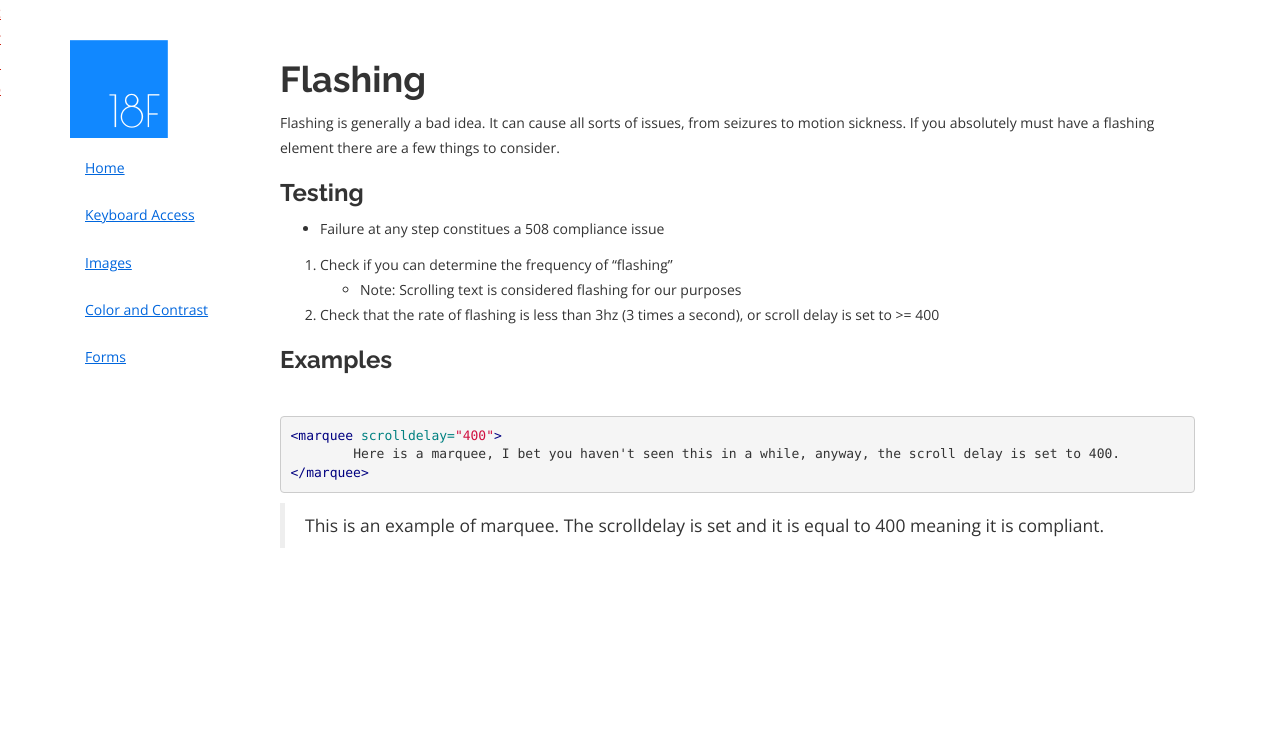
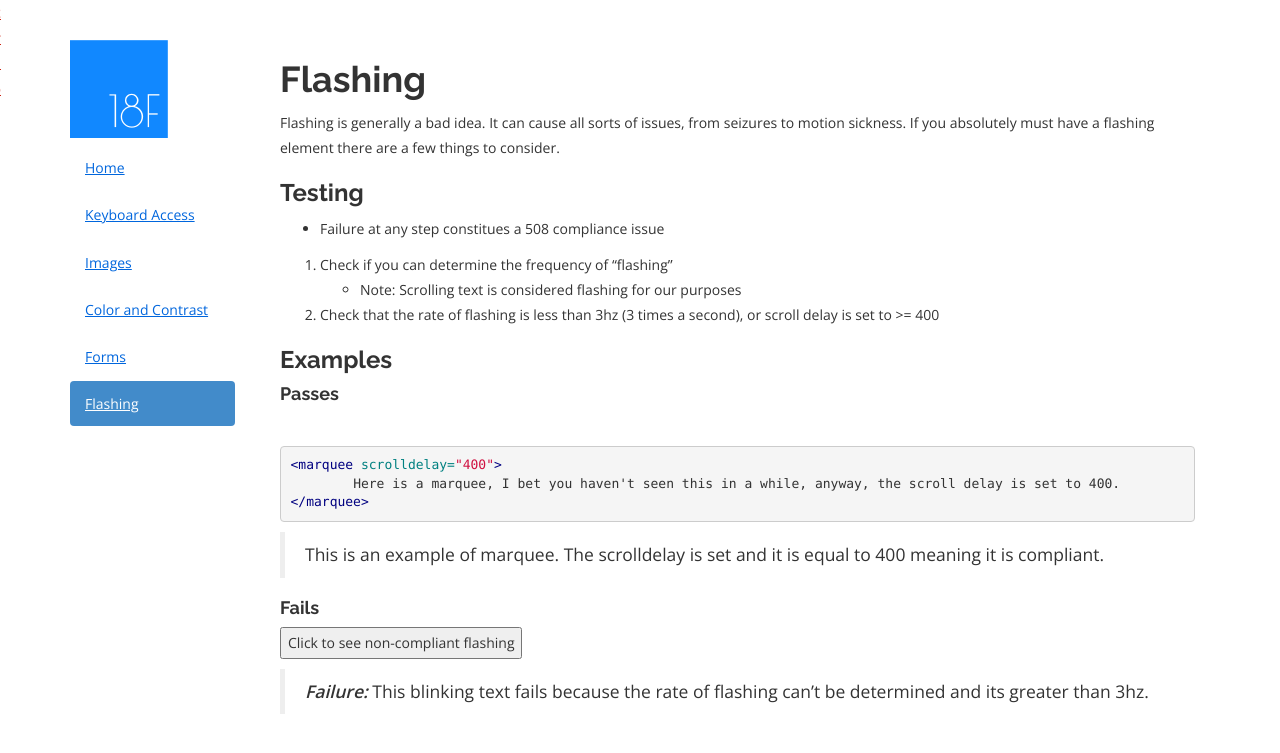
Before and after one commit to 18F/accessibility, a Jekyll site: the page built from pages/flashing.md, in a window 1280 px wide. Shown: the top 753 px of the page. Built offline with Jekyll 4.4.1, drawn with Linux system fonts in a browser that asks for light colours; nearby versions of some CDN libraries; Markdown is read by kramdown in place of the engine named in the settings.

Commit message:
Added flashing text

````diff
--- a/_includes/header.html
+++ b/_includes/header.html
@@ -94,8 +94,8 @@
             <li><a href='{{site.baseurl}}/images/'>Images</a></li>
             <li><a href='{{site.baseurl}}/color/'>Color and Contrast</a></li>
             <li><a href='{{site.baseurl}}/forms/'>Forms</a></li>
-            <!--<li><a href='{{site.baseurl}}/flashing/'>Flashing</a></li>
-            <li><a href='{{site.baseurl}}/pagetitles/'>Page Titles</a></li>
+            <li><a href='{{site.baseurl}}/flashing/'>Flashing</a></li>
+            <!--<li><a href='{{site.baseurl}}/pagetitles/'>Page Titles</a></li>
             <li><a href='{{site.baseurl}}/multimedia/'>Multimedia</a></li>
             <li><a href='{{site.baseurl}}/timeouts/'>Time Outs</a></li>
             <li><a href='{{site.baseurl}}/properties/'>Web Text Properties</a></li>
--- a/_includes/scripts.html
+++ b/_includes/scripts.html
@@ -12,3 +12,30 @@
 	});
 </script>
 {% endif %}
+
+{% if page.title == "Flashing" %}
+<script type="text/javascript">
+	$(document).ready(function(){
+		var blinking = false,
+			interval,
+			$blink = $('.blink');
+		$('#blinkbutton').click(function(){
+			if (!blinking){
+				$('#blinkbutton').html('Click to stop blinking');
+				interval = setInterval(function(){
+					$blink.toggle();
+				},200);
+				blinking = true;
+			}
+			else
+			{
+				clearInterval(interval);
+				$('#blinkbutton').html('Click to see non-compliant flashing');
+				$blink.hide();
+				blinking = false;
+			}
+		});
+
+	});
+</script>
+{% endif %}
--- a/pages/flashing.md
+++ b/pages/flashing.md
@@ -17,6 +17,8 @@
 
 ### Examples
 
+#### Passes
+
 <marquee scrolldelay = "400">Here is a marquee, I bet you haven't seen this in a while, anyway, the scroll delay is set to 400.</marquee>
 
 ```html
@@ -26,3 +28,9 @@
 ```
 
 > This is an example of marquee. The scrolldelay is set and it is equal to 400 meaning it is compliant.
+
+#### Fails
+<button type='button' id='blinkbutton'>Click to see non-compliant flashing</button>
+<span class='blink' style='display:none;'>This text is blinking</span>
+
+> ___Failure:___ This blinking text fails because the rate of flashing can't be determined and its greater than 3hz.
````
